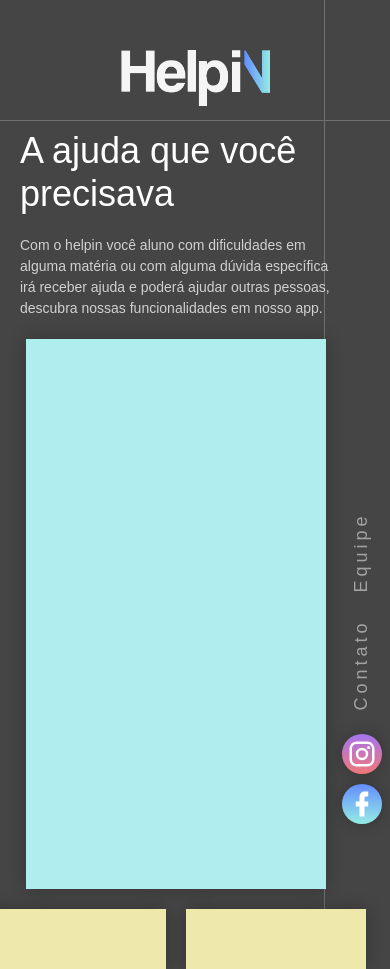
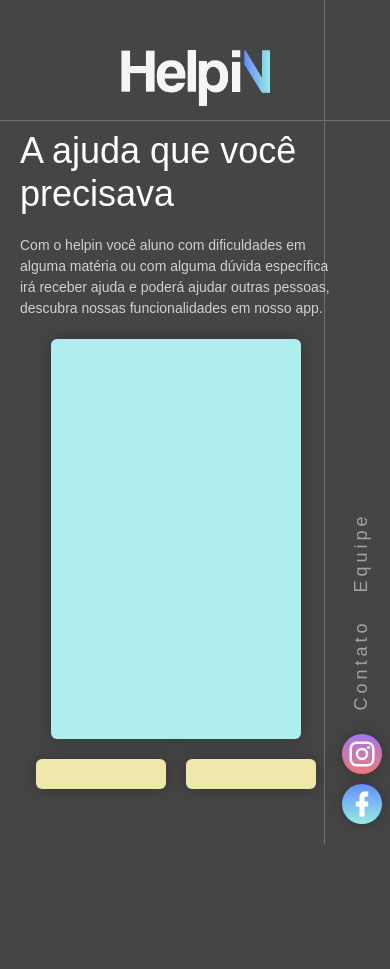
Before and after one commit to Helpin-Team/helpin-site, a website built with webpack: page src/index.html in a window 390 px wide. After the commit the page ends 844 px from the top, so only its background shows below. Built offline with nearby package versions, Linux system fonts and the light colour scheme.

Commit message:
feat(banner): mobile
fazendo alguns ajustes mobile

```diff
--- a/src/scss/layout/banner.scss
+++ b/src/scss/layout/banner.scss
@@ -80,9 +80,20 @@
             > .mockup {
                 width: 300px;
                 height: 550px;
+                border-radius: 6px;
                 box-shadow: 0 0 16px rgba(#000, .25);
 
                 background: paleturquoise;
+
+                @media screen and (max-width: 1024px) {
+                    width: 250px;
+                    height: 400px;
+                }
+
+                @media screen and (max-width: 320px) {
+                    width: 230px;
+                    height: 380px;
+                }
             }
 
             > .links {
@@ -94,9 +105,20 @@
                 > .link {
                     width: 180px;
                     height: 60px;
+                    border-radius: 6px;
                     box-shadow: 0 0 16px rgba(#000, .25);
 
                     background: palegoldenrod;
+
+                    @media screen and (max-width: 1024px) {
+                        height: 30px;
+                        width: 130px;
+                    }
+
+                    @media screen and (max-width: 320px) {
+                        height: 30px;
+                        width: 112px;
+                    }
                 }
             }
         }
```
